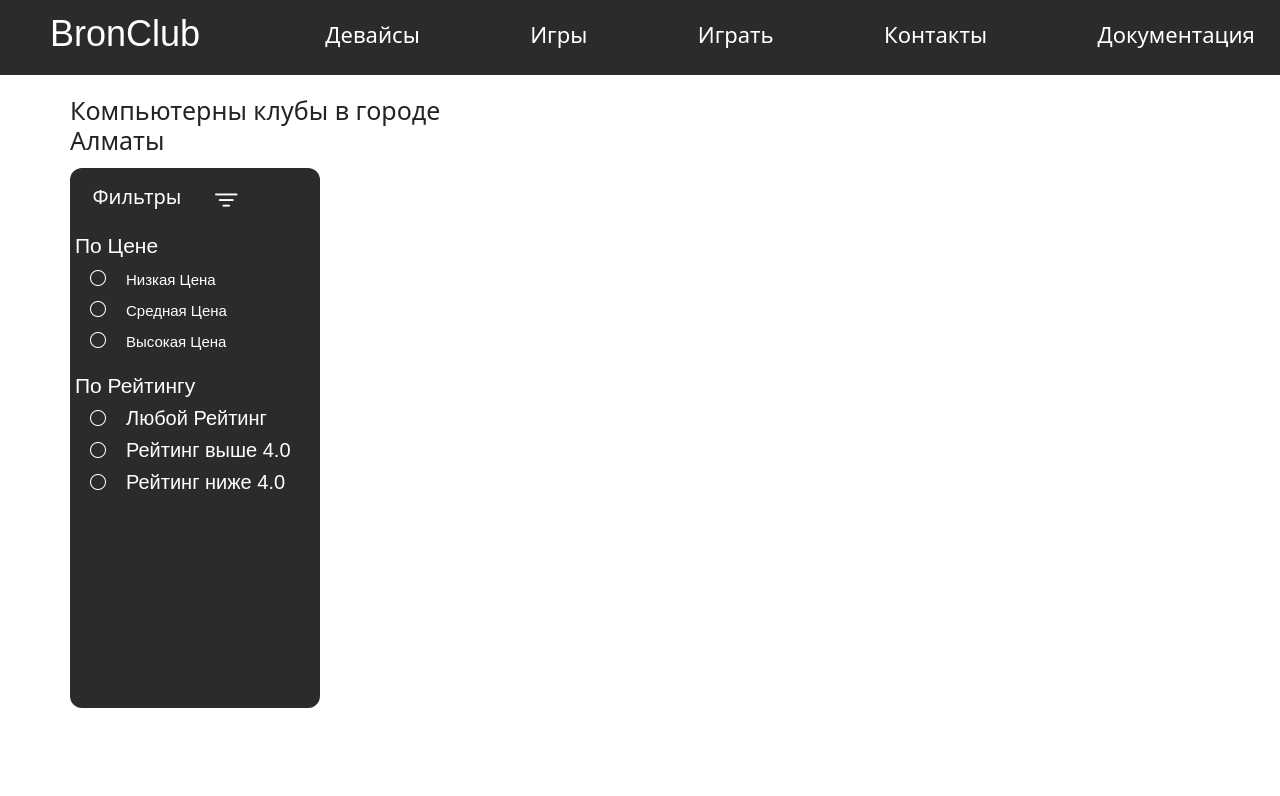
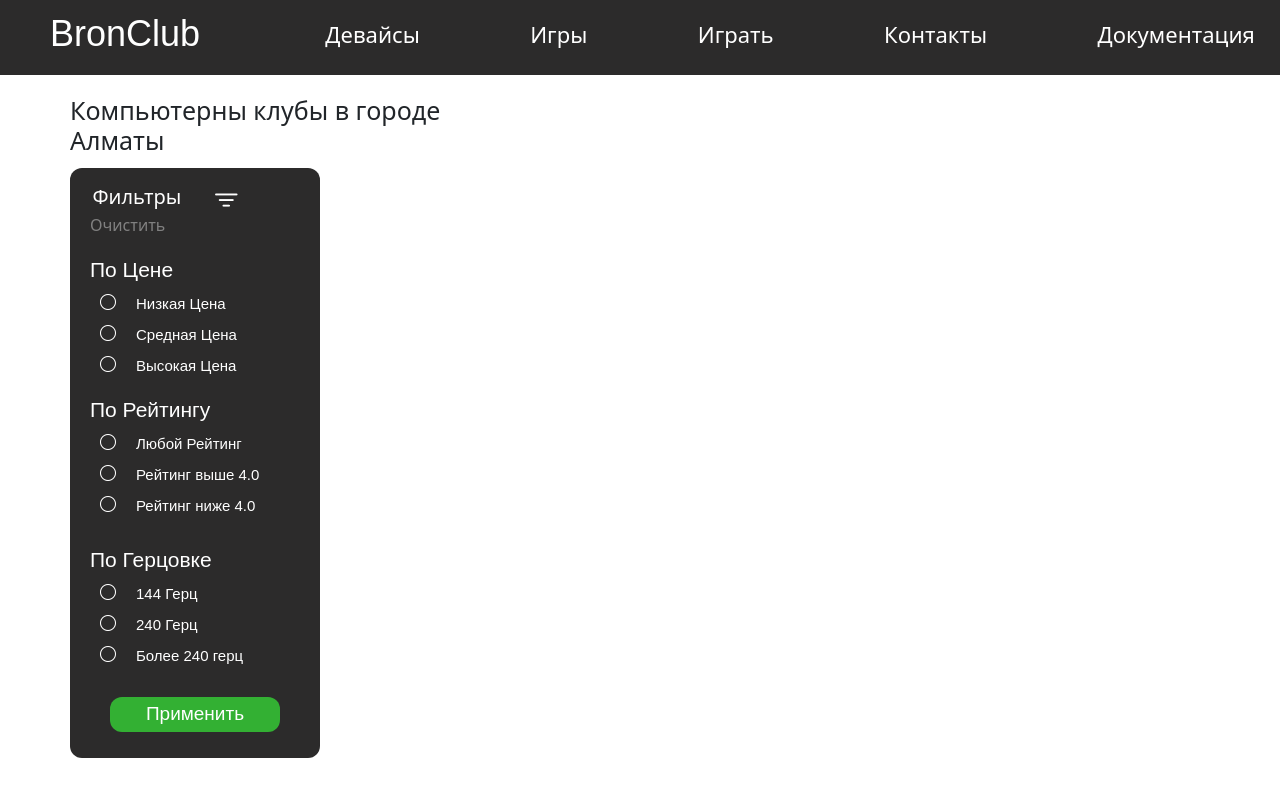
Before and after one commit to Zhadi-1-s/My-project, an Angular app in the folder BronClub/: page /clubs in a window 1280 px wide. Shown: the top 796 px of the page. Built offline with nearby package versions, Linux system fonts and the light colour scheme.

Commit message:
закончил основную верстку компонента клубы остались лишь детали

```diff
--- a/BronClub/src/app/components/clubs/clubs.component.css
+++ b/BronClub/src/app/components/clubs/clubs.component.css
@@ -12,7 +12,7 @@
     top: 25px;
     left: 70px;
     width: 250px;
-    height: 540px;
+    height: 590px;
     border-radius: 12px;
     background-color: #2C2B2B;
 }
@@ -42,7 +42,7 @@
 }
 .byCost h3{
     color: white;
-    margin-left: 5px;
+    margin-left: 20px;
     font-size: 21px;
     font-family: Arial, Helvetica, sans-serif;
 }
@@ -50,7 +50,7 @@
     display: flex;
     flex-direction: row;
     color:white;
-    margin-left: 20px;
+    margin-left: 30px;
     transition: transform 150ms cubic-bezier(0.25, 0.46, 0.45, 0.84);
 }
 .byCost #filt:hover{
@@ -70,16 +70,65 @@
 .byRating h3{
     color: white;
     font-size: 21px;
-    margin-left: 5px;
+    margin-left: 20px;
     font-family: Arial, Helvetica, sans-serif;
 }
 .byRating #filt{
     display: flex;
     flex-direction: row;
     color: white;
-    margin-left: 20px;
+    margin-left: 30px;
+    transition: transform 150ms cubic-bezier(0.25, 0.46, 0.45, 0.84);
+}
+.byRating #filt:hover{
+    transform: scale(1.025);
+    cursor: pointer;
 }
 .byRating #filt h3{
-    font-size: 20px;
+    font-size: 15px;
     margin-left: 20px;
+    margin-top: 5px;
 }
+.hers{
+    height: 150px;
+}
+.hers h3{
+    color: white;
+    font-size: 21px;
+    margin-left: 20px;
+    font-family: Arial, Helvetica, sans-serif;
+}
+.hers #filt{
+    display: flex;
+    flex-direction: row;
+    color:white;
+    margin-left: 30px;
+    transition: transform 150ms cubic-bezier(0.25, 0.46, 0.45, 0.84);
+}
+.hers #filt:hover{
+    transform: scale(1.025);
+    cursor: pointer;
+}
+.hers #filt h3{
+    font-size: 15px;
+    margin-left: 20px;
+    margin-top: 5px;
+}
+.apply{
+    width: 100%;
+}
+.apply button{
+    width: 170px;
+    height: 35px;
+    margin-left: 40px;
+    border-radius: 12px;
+    background-color: rgb(51, 176, 51);
+    border: none;
+    color: white;
+    font-family: Arial, Helvetica, sans-serif;
+    font-size: 19px;
+    transition: transform 150ms cubic-bezier(0.25, 0.46, 0.45, 0.84);
+}
+.apply button:hover{
+    transform: scale(1.025);
+}
--- a/BronClub/src/app/components/clubs/clubs.component.html
+++ b/BronClub/src/app/components/clubs/clubs.component.html
@@ -7,6 +7,7 @@
             <h2>Фильтры</h2>
             <i class="bi bi-filter"></i>
         </div>
+        <span style="color: white; opacity: 0.4; margin-left: 20px;">Очистить</span>
             <div class="byCost">
                 <h3>По Цене</h3>
                 <div id="filt">
@@ -37,5 +38,23 @@
                 <h3>Рейтинг ниже 4.0</h3>
             </div>
         </div>
+        <div class="hers">
+            <h3>По Герцовке</h3>
+            <div id="filt">
+                <i class="bi bi-circle"></i>
+                <h3>144 Герц</h3>
+            </div>
+            <div id="filt">
+                <i class="bi bi-circle"></i>
+                <h3>240 Герц</h3>
+            </div>
+            <div id="filt">
+                <i class="bi bi-circle"></i>
+                <h3>Более 240 герц</h3>
+            </div>
+        </div>
+        <div class="apply">
+            <button>Применить</button>
+        </div>
     </div>
 </div>
```
